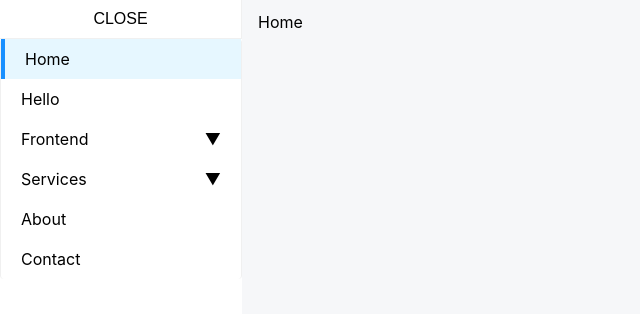
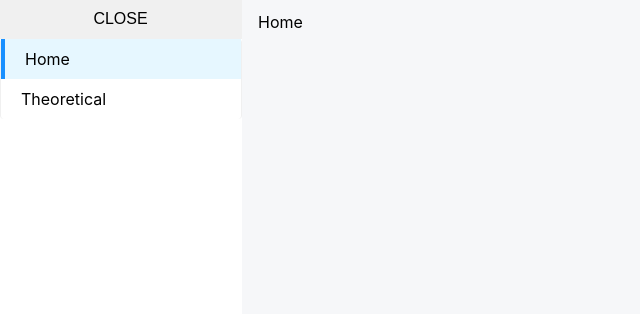
Before and after one commit to yicheny/project-template, a React (Create React App) app: page / in a window 1280 px wide. Shown: the top 314 px of the page, without its empty margins (0-640 px from the left). Built offline with nearby package versions, Linux system fonts and the light colour scheme.

Commit message:
add 添加 theoretical 页面

```diff
--- a/package.json
+++ b/package.json
@@ -6,6 +6,7 @@
     "@testing-library/jest-dom": "^5.17.0",
     "@testing-library/react": "^13.4.0",
     "@testing-library/user-event": "^13.5.0",
+    "antd": "^5.17.3",
     "clsx": "^2.1.1",
     "lodash": "^4.17.21",
     "react": "^18.3.1",
--- a/src/App.js
+++ b/src/App.js
@@ -9,32 +9,8 @@ function App({children}) {
             to: '/'
         },
         {
-            label: 'Hello',
-            to: '/hello'
-        },
-        {
-            label: 'Frontend',
-            subMenu: [
-                { label: 'Consulting',  to: '/frontend/consulting' },
-                { label: 'Development',  to: '/frontend/development' },
-                { label: 'Design',  to: '/frontend/design' },
-            ],
-        },
-        {
-            label: 'Services',
-            subMenu: [
-                { label: 'Consulting',  to: '/services/consulting' },
-                { label: 'Development',  to: '/services/development' },
-                { label: 'Design',  to: '/services/design' },
-            ],
-        },
-        {
-            label: 'About',
-            to: '/about'
-        },
-        {
-            label: 'Contact',
-            to: '/contract'
+            label: 'Theoretical',
+            to: '/theoretical'
         },
     ];
 
--- /dev/null
+++ b/src/base/components/FormItem/index.css
@@ -0,0 +1,15 @@
+.b-form-item{
+    display: inline-flex;
+    margin: 6px 8px;
+    font-size: 14px;
+    align-items: center;
+    color:rgba(0, 0, 0, 0.88);
+}
+
+.b-form-item-label{
+
+}
+
+.b-form-item-label::after{
+    content: "：";
+}
--- /dev/null
+++ b/src/base/components/FormItem/index.js
@@ -0,0 +1,10 @@
+import React from 'react';
+import './index.css'
+
+export default function FormItem({label,component,style,...props}) {
+    const Component = component
+    return <div className={'b-form-item'}>
+        <span className={'b-form-item-label'}>{label}</span>
+        <Component style={{width:180,...style}} {...props}/>
+    </div>
+}
--- a/src/base/components/index.js
+++ b/src/base/components/index.js
@@ -1 +1,2 @@
 export {default as RouteMenu} from './RouteMenu'
+export {default as FormItem} from './FormItem'
--- /dev/null
+++ b/src/common/hooks/index.js
@@ -0,0 +1 @@
+export {useOpenInfo} from './useOpenInfo'
--- /dev/null
+++ b/src/common/hooks/useOpenInfo.js
@@ -0,0 +1,22 @@
+import {useCallback, useState} from "react";
+
+export function useOpenInfo(defaultValue={}) {
+    const [value,setValue] = useState(defaultValue)
+
+    const close = useCallback(()=>{
+        setValue({})
+    },[])
+
+    const setInfo = useCallback((type,info)=>{
+        setValue({type,...info})
+    },[])
+
+    const checkType = useCallback((type)=>value?.type === type,[value])
+
+    return {
+        value,
+        close,
+        setInfo,
+        checkType
+    }
+}
--- a/src/index.js
+++ b/src/index.js
@@ -6,6 +6,7 @@ import reportWebVitals from './reportWebVitals';
 import { BrowserRouter as Router, Route, Routes } from 'react-router-dom';
 import Home from "./views/home";
 import _ from 'lodash'
+import Theoretical from "./views/theoretical";
 
 const routeConfig = [
     {
@@ -13,8 +14,8 @@ const routeConfig = [
         element: <Home/>,
     },
     {
-        path: "/hello",
-        element: <div>Hello world!</div>,
+        path: "/theoretical",
+        element: <Theoretical/>,
     },
 ]
 
--- /dev/null
+++ b/src/views/theoretical/QAModal.js
@@ -0,0 +1,14 @@
+import React, {useState} from 'react';
+import {Modal} from "antd";
+import {useGetQuestions} from "./options";
+
+export default function QaModal({close,value}) {
+    const questions = useGetQuestions(value?.book)
+    const [status,setStatus] = useState([])
+
+    console.log('questions', questions)
+
+    return <Modal title={'QA'} open onOk={close} onCancel={close}>
+        QaModal
+    </Modal>
+}
--- /dev/null
+++ b/src/views/theoretical/data.js
@@ -0,0 +1,24 @@
+export const data = [
+    {
+        name:"有效率的和牌方法",
+        questions:[
+            [
+                "切字牌存在正确顺序吗？",
+                "手牌速度很快的话，就从役牌开始切；手牌慢的话，就从客风开始切"
+            ],
+            [
+                "孤张数牌的优劣顺位",
+                "手孤张数牌切牌顺序：19 28 5 46 37",
+            ]
+        ]
+    },
+    {
+        name:"避四的35个技巧",
+        questions:[
+            [
+                "测试问题",
+                "测试答案"
+            ]
+        ]
+    },
+]
--- /dev/null
+++ b/src/views/theoretical/index.js
@@ -0,0 +1,26 @@
+import React, {useState} from 'react';
+import {Button, Select} from "antd";
+import {useBookOptions} from "./options";
+import {FormItem} from "../../base/components";
+import QaModal from "./QAModal";
+import {useOpenInfo} from "../../common/hooks";
+
+export default function Theoretical(props) {
+    const [book,setBook] = useState('有效率的和牌方法')
+    const openInfo = useOpenInfo()
+
+    return (<div>
+        <FormItem label={'分类'}
+                  placeholder={'请选择……'}
+                  value={book}
+                  component={Select}
+                  onChange={setBook}
+                  options={useBookOptions()}/>
+        <Button disabled={!book}
+                type={'primary'}
+                onClick={()=>openInfo.setInfo('qa', {book})}>答题</Button>
+        {
+            openInfo.checkType('qa') && <QaModal {...openInfo}/>
+        }
+    </div>);
+}
--- /dev/null
+++ b/src/views/theoretical/options.js
@@ -0,0 +1,17 @@
+import {useMemo} from "react";
+import _ from 'lodash'
+import {data} from "./data";
+
+export function useBookOptions(){
+    return useMemo(()=>{
+        return _.map(data, x=> ({label:x.name,value:x.name}))
+    },[])
+}
+
+export function useGetQuestions(book){
+    return useMemo(()=>{
+        if(!book) return []
+        const target = _.find(data, x=> x.name === book)
+        return _.map(target?.questions, ([question,answer]) => ({question,answer}))
+    },[book])
+}
```
Also changed, not shown: 1 other file (tests, documents, lock files or other folders).
